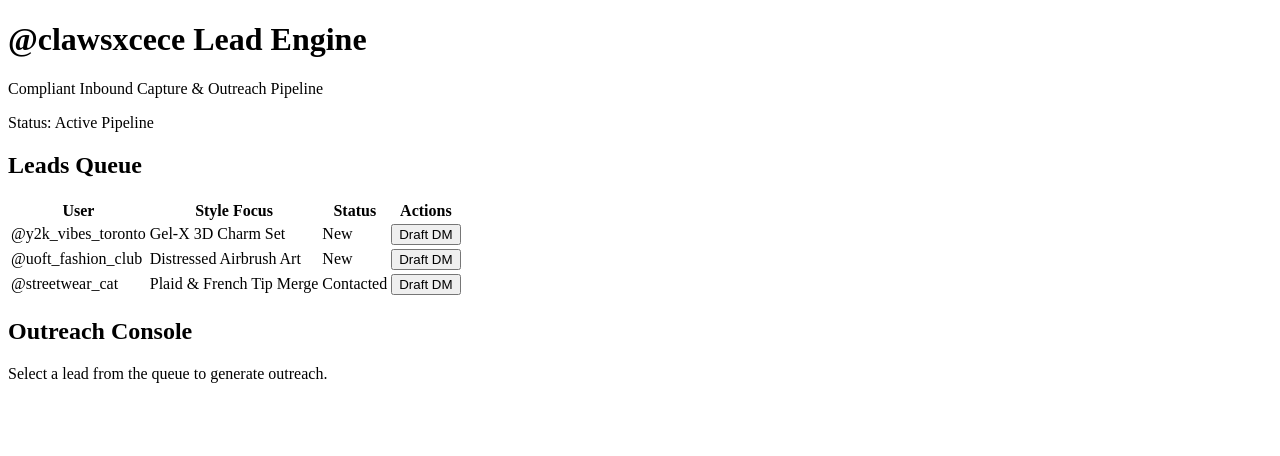
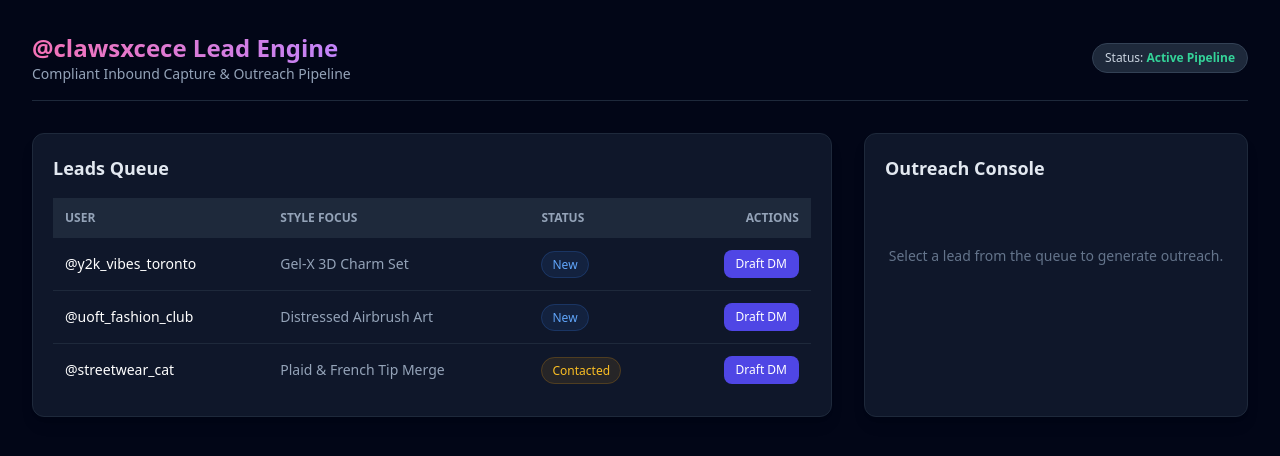
Before and after one commit to herroooo/clawsxcece-dashboard, a Next.js app: page / in a window 1280 px wide. Shown: the top 456 px of the page. Built offline with nearby package versions, Linux system fonts and the light colour scheme.

Commit message:
Create layout.tsx

```diff
--- /dev/null
+++ b/app/layout.tsx
@@ -0,0 +1,21 @@
+import "./globals.css";
+import React from "react";
+
+export const metadata = {
+  title: "@clawsxcece Lead Engine",
+  description: "Compliant Inbound Capture & Outreach Pipeline",
+};
+
+export default function RootLayout({
+  children,
+}: {
+  children: React.ReactNode;
+}) {
+  return (
+    <html lang="en">
+      <body className="bg-slate-950 text-slate-100 antialiased">
+        {children}
+      </body>
+    </html>
+  );
+}
```
